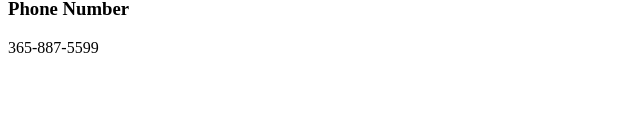
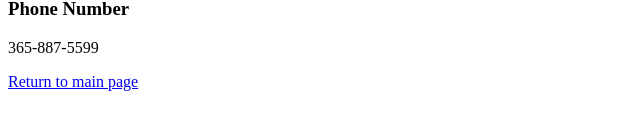
Before and after one commit to maryrobinrose/restaurant-website, a plain HTML site: page contact-info.html in a window 1280 px wide. Shown: the part 516-646 px from the top of the page, without its empty margins (0-640 px from the left). Drawn offline with Linux system fonts and the light colour scheme.

Commit message:
add return links to secondary pages

```diff
--- a/contact-info.html
+++ b/contact-info.html
@@ -18,5 +18,6 @@
     <p>
       365-887-5599
     </p>
+    <p><a href="index.html">Return to main page</a></p>
   </body>
 </html>
```
Also changed, not shown: menu.html (+1 -0 lines).
